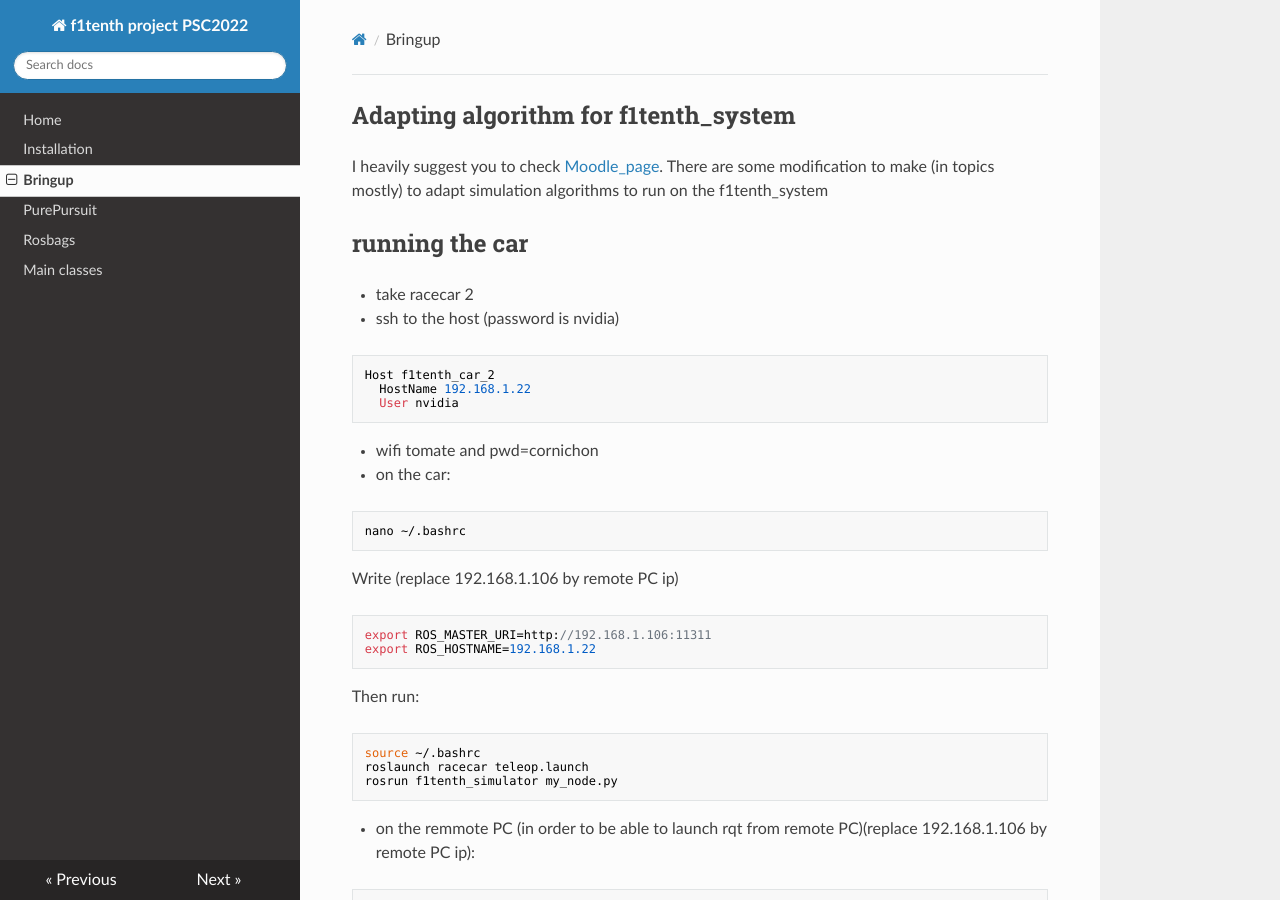
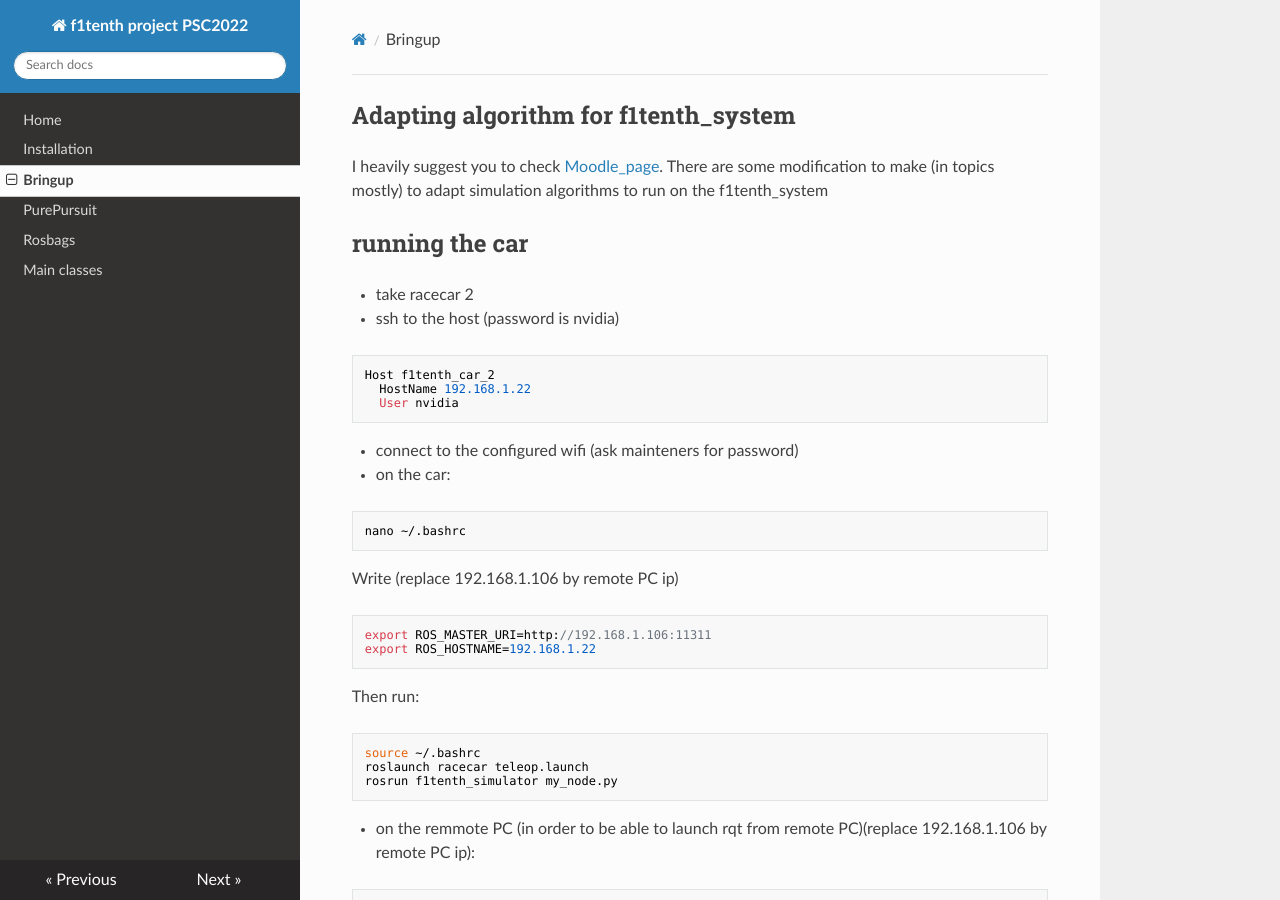
Before and after one commit to pe712/PSC, an MkDocs documentation site: the page built from docs/docs/bringup.md, in a window 1280 px wide and 900 px high. Built offline with MkDocs 1.6.1, drawn with Linux system fonts in a browser that asks for light colours; nearby versions of some CDN libraries.

Commit message:
Update bringup.md

````diff
--- a/docs/docs/bringup.md
+++ b/docs/docs/bringup.md
@@ -13,7 +13,7 @@ Host f1tenth_car_2
   User nvidia
 ```
 
-* wifi tomate and pwd=cornichon
+* connect to the configured wifi (ask mainteners for password)
 
 * on the car:
 ```sh
````
